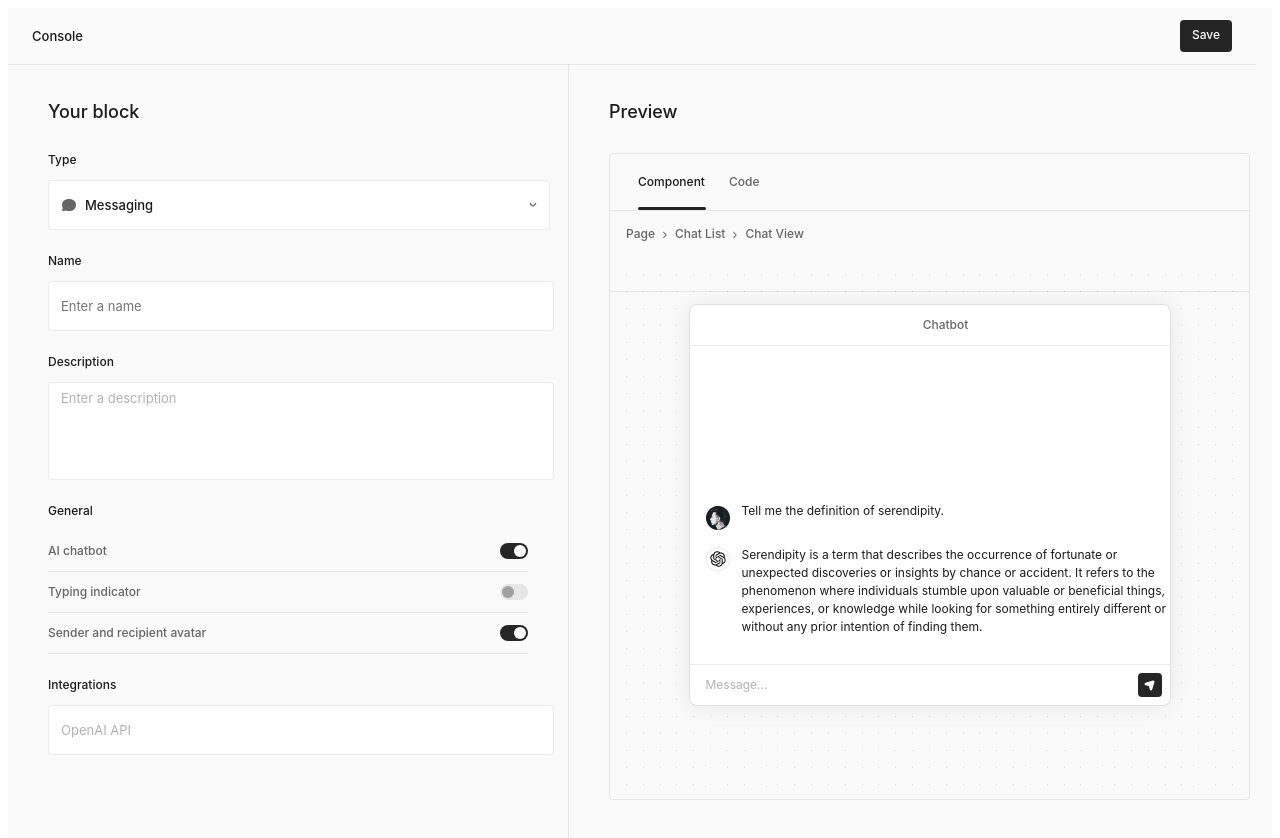
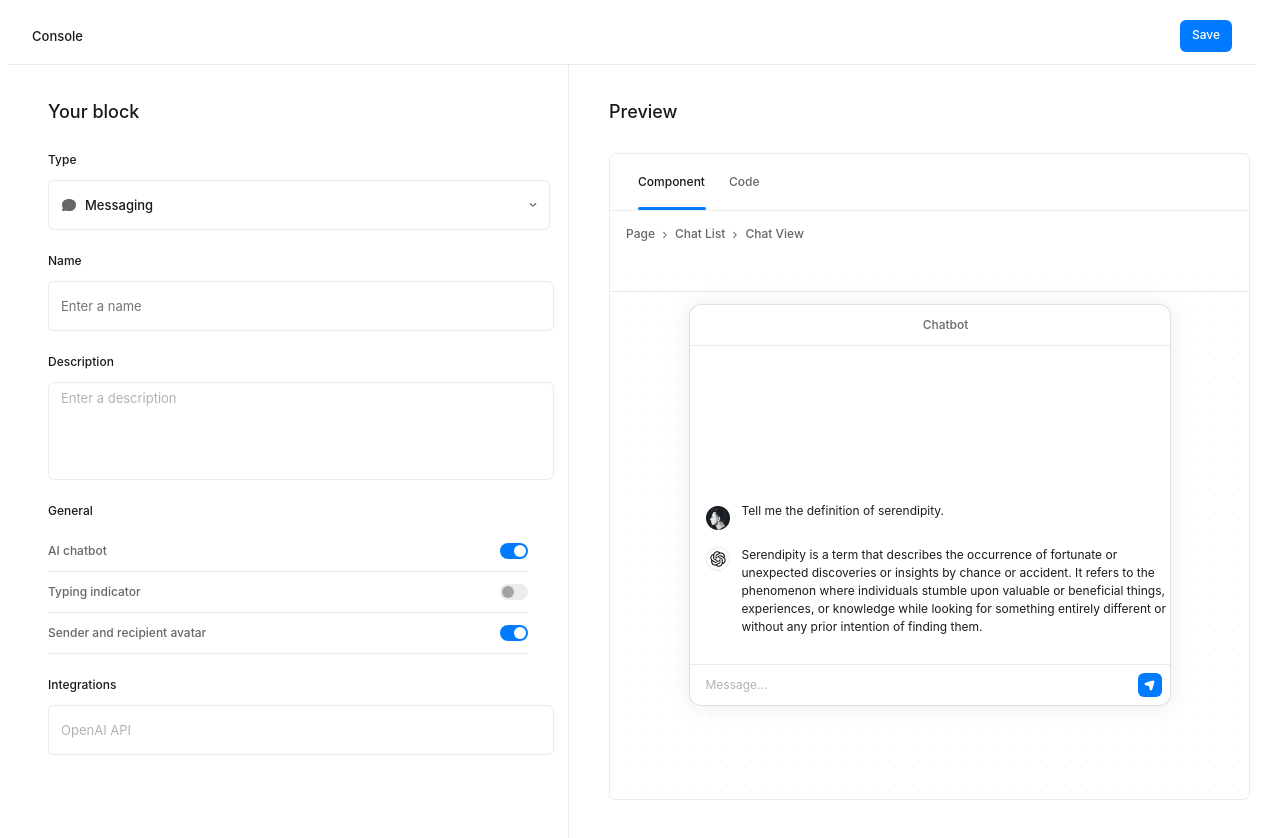
Before and after one commit to Kitenite/0.demo.react, a React (Vite) app: page / in a window 1280 px wide. Shown: the top 838 px of the page. Built offline with nearby package versions, Linux system fonts and the light colour scheme.

Commit message:
Synched styleguide.css from 0.engineering plugin

```diff
--- a/styleguide.css
+++ b/styleguide.css
@@ -9,12 +9,12 @@
     --themes-color-input-background: #FFFFFF;
     --themes-color-text-primary: #000000E5;
     --themes-color-border-primary: #0000001F;
-    --themes-color-background: #FAFAFA;
+    --themes-color-background: #FFFFFF;
     --themes-color-border-secondary: #00000014;
-    --themes-border-radius-medium: 8px;
+    --themes-border-radius-medium: 12px;
     --themes-color-text-tertiary: #0000004D;
-    --themes-border-radius-small: 4px;
-    --themes-color-primary-button-fill: #000000D9;
+    --themes-border-radius-small: 6px;
+    --themes-color-primary-button-fill: #007AFF;
     --themes-color-primary-button-text: #FFFFFF;
     --themes-color-text-secondary: #00000099;
     --themes-color-secondary-button-text: #000000;
@@ -40,3 +40,15 @@
     --spacing-spacing-md: 8px;
     --spacing-spacing-xs: 2px;
 }
+[data-themes-mode="minimal"] {
+    --themes-color-background: #FFFFFF;
+    --themes-border-radius-medium: 12px;
+    --themes-border-radius-small: 6px;
+    --themes-color-primary-button-fill: #007AFF;
+}
+[data-themes-mode="round"] {
+    --themes-color-background: #FAFAFA;
+    --themes-border-radius-medium: 8px;
+    --themes-border-radius-small: 4px;
+    --themes-color-primary-button-fill: #000000D9;
+}
```
